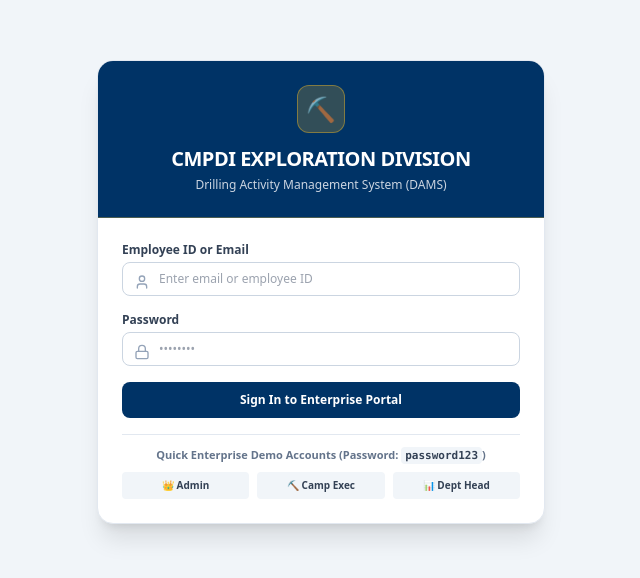
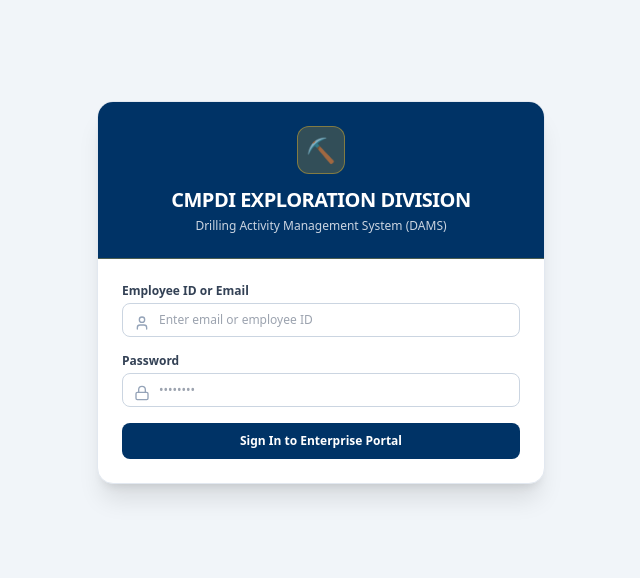
Before and after one commit to Sujal272004/cmpdi-dams, a React (Vite) app in the folder frontend/: page /login in a window 1280 px wide. Shown: the part 108-686 px from the top of the page, without its empty margins (319-959 px from the left). Built offline with nearby package versions, Linux system fonts and the light colour scheme; no server answers.

Commit message:
Remove quick demo accounts bar and strict authentication enforcement

```diff
--- a/frontend/src/pages/Login.jsx
+++ b/frontend/src/pages/Login.jsx
@@ -86,35 +86,6 @@
             {loading ? 'Authenticating...' : 'Sign In to Enterprise Portal'}
           </button>
 
-          {/* Quick Demo Login Accounts */}
-          <div className="pt-3 border-t border-slate-200 dark:border-slate-700">
-            <p className="text-[11px] font-semibold text-slate-500 dark:text-slate-400 mb-2 text-center">
-              Quick Enterprise Demo Accounts (Password: <code className="text-slate-700 dark:text-slate-200 bg-slate-100 dark:bg-slate-700 px-1 py-0.5 rounded">password123</code>)
-            </p>
-            <div className="grid grid-cols-3 gap-2">
-              <button
-                type="button"
-                onClick={() => { setUsername('admin@cmpdi.co.in'); setPassword('password123'); }}
-                className="py-1.5 px-2 bg-slate-100 hover:bg-slate-200 dark:bg-slate-700 dark:hover:bg-slate-600 text-slate-700 dark:text-slate-200 rounded text-[10px] font-bold transition text-center"
-              >
-                👑 Admin
-              </button>
-              <button
-                type="button"
-                onClick={() => { setUsername('exec.anandwan@cmpdi.co.in'); setPassword('password123'); }}
-                className="py-1.5 px-2 bg-slate-100 hover:bg-slate-200 dark:bg-slate-700 dark:hover:bg-slate-600 text-slate-700 dark:text-slate-200 rounded text-[10px] font-bold transition text-center"
-              >
-                ⛏ Camp Exec
-              </button>
-              <button
-                type="button"
-                onClick={() => { setUsername('dept.head@cmpdi.co.in'); setPassword('password123'); }}
-                className="py-1.5 px-2 bg-slate-100 hover:bg-slate-200 dark:bg-slate-700 dark:hover:bg-slate-600 text-slate-700 dark:text-slate-200 rounded text-[10px] font-bold transition text-center"
-              >
-                📊 Dept Head
-              </button>
-            </div>
-          </div>
         </form>
       </div>
     </div>
--- a/frontend/src/services/api.js
+++ b/frontend/src/services/api.js
@@ -61,26 +61,10 @@
       if (err.response?.data?.message) {
         throw new Error(err.response.data.message);
       }
-
-      // Offline / Live Vercel demo mode login fallback
-      const identifier = (credentials?.username || credentials?.email || '').toLowerCase().trim();
-      const matchedUser = mockUsers.find(
-        u => u.email.toLowerCase() === identifier || u.employeeId.toLowerCase() === identifier
-      ) || mockUsers[0];
-
-      return {
-        token: 'demo-jwt-token-' + Date.now(),
-        id: matchedUser.id,
-        employeeId: matchedUser.employeeId,
-        name: matchedUser.name,
-        email: matchedUser.email,
-        role: matchedUser.role,
-        designation: matchedUser.designation,
-        campId: matchedUser.campId || null,
-        campName: matchedUser.campName || null
-      };
+      throw new Error(err.message || 'Invalid username or password. Please try again.');
     }
   },
+
 
   // Daily Reports
   getReports: async (filters = {}) => {
```
